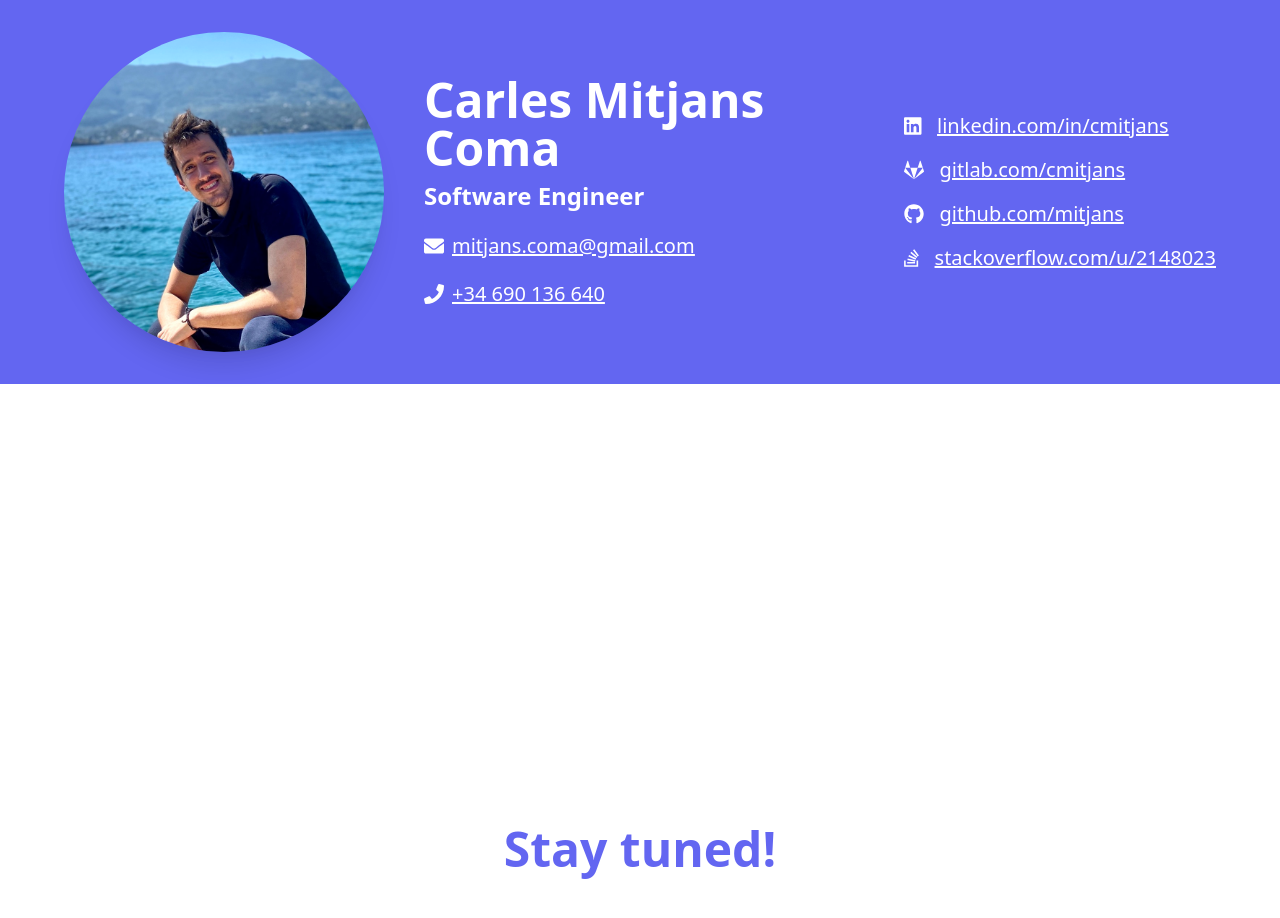
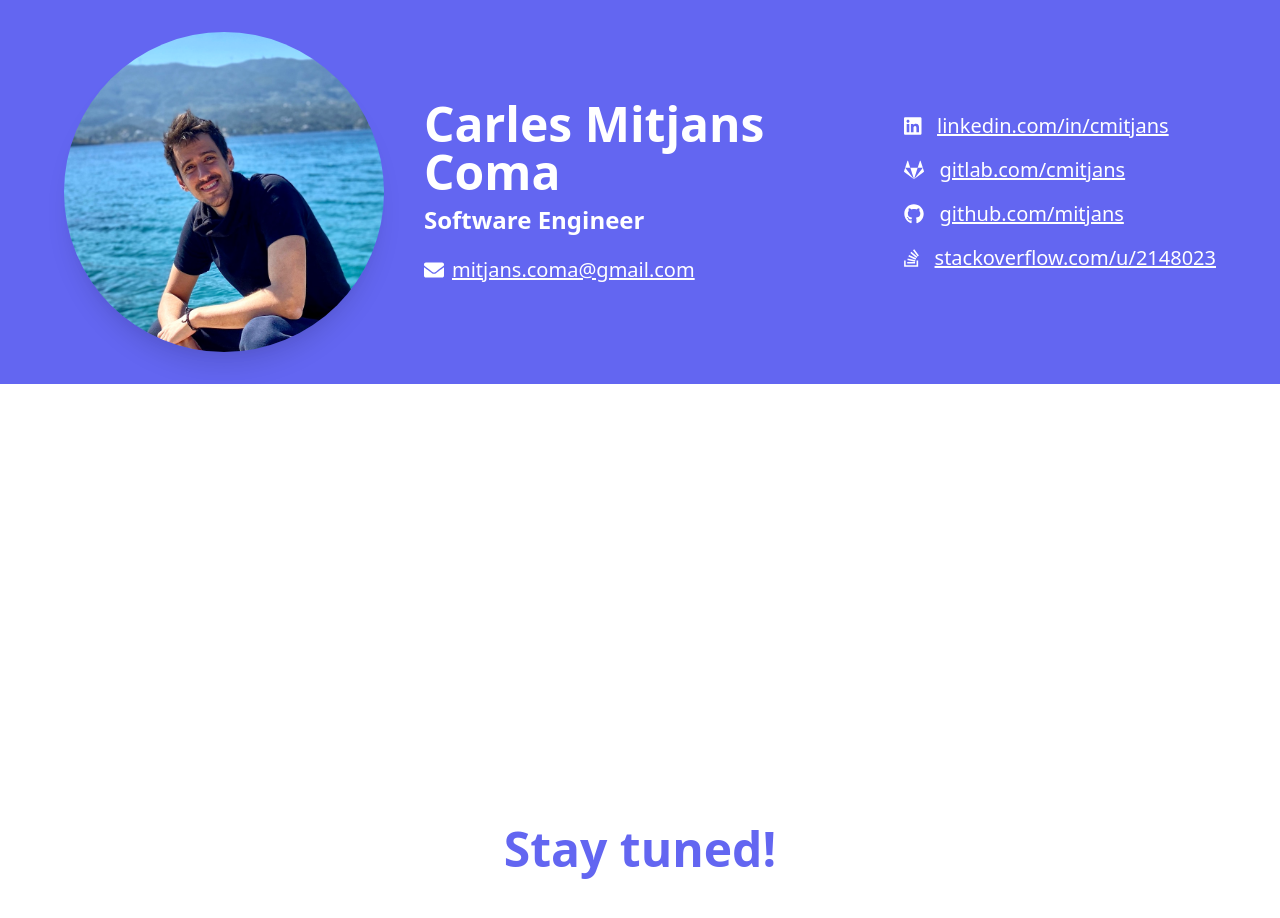
Before and after one commit to mitjans/vue-kinesis, a Vue app: page / in a window 1280 px wide. Shown: the top 918 px of the page. Built offline with nearby package versions, Linux system fonts and the light colour scheme; a web font is replaced by a local one.

Commit message:
chore: Remove phone number

```diff
--- a/src/components/navbar/default_content.vue
+++ b/src/components/navbar/default_content.vue
@@ -17,15 +17,6 @@
             target="_blank"
           >
             mitjans.coma@gmail.com
-          </a>
-        </div>
-        <div id="phone-container">
-          <FontAwesome icon="phone" />
-          <a
-            href="tel:+34690136640"
-            target="_blank"
-          >
-            +34 690 136 640
           </a>
         </div>
       </div>
@@ -113,11 +104,11 @@ export default {
   @apply flex flex-col space-y-2;
 }
 
-#email-container, #phone-container {
+#email-container {
   @apply flex items-center space-x-2 text-xl;
 }
 
-#email-container, #phone-container a {
+#email-container a {
   @apply underline;
 }
 
```
